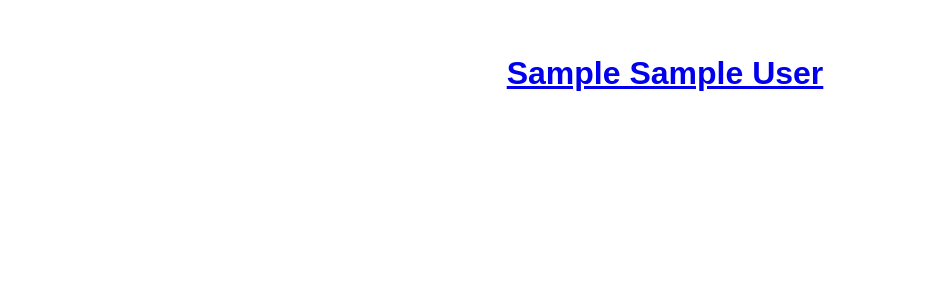
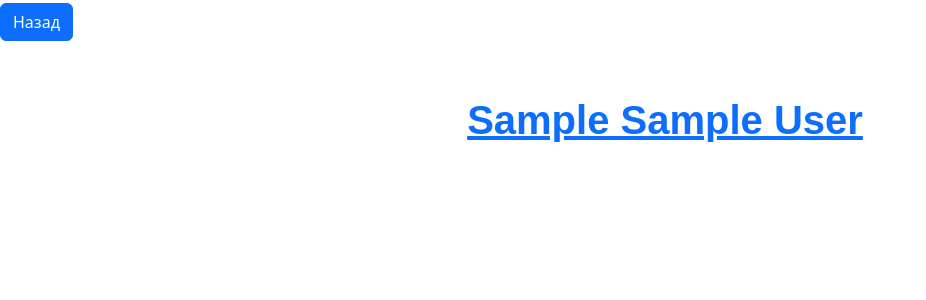
Before and after one commit to Andrew-arch477/-Group-portal, a Django app: page /portfolio/ in a window 1280 px wide. Shown: the top 300 px of the page, without its empty margins (0-926 px from the left). Run offline with Django 5.2, Linux system fonts and the light colour scheme; tables that the repository leaves empty hold one stand-in row (Sample ...).

Commit message:
Add button 'Back'

```diff
--- a/forum/templates/details/details_portfolio.html
+++ b/forum/templates/details/details_portfolio.html
@@ -3,10 +3,14 @@
 <head>
     <meta charset="UTF-8">
     <meta name="viewport" content="width=device-width, initial-scale=1.0">
+    <link href="https://cdn.jsdelivr.net/npm/bootstrap@5.3.7/dist/css/bootstrap.min.css" rel="stylesheet" integrity="sha384-LN+7fdVzj6u52u30Kp6M/trliBMCMKTyK833zpbD+pXdCLuTusPj697FH4R/5mcr" crossorigin="anonymous">
     <link rel="stylesheet" href="/static/styles.css">
     <title>Details of Portfolio</title>
 </head>
 <body>
+    <h2>
+        <a href="/portfolio" class="btn btn-primary">Назад</a>
+    </h2>
     <h1>
         ID: {{ student.id }}<br>
         First name: {{ student.first_name }}<br>
@@ -16,5 +20,6 @@
         Email: {{ student.email }}<br>
         Projects:
     </h1>
+    <script src="https://cdn.jsdelivr.net/npm/bootstrap@5.3.7/dist/js/bootstrap.bundle.min.js" integrity="sha384-ndDqU0Gzau9qJ1lfW4pNLlhNTkCfHzAVBReH9diLvGRem5+R9g2FzA8ZGN954O5Q" crossorigin="anonymous"></script>
 </body>
 </html>
--- a/forum/templates/portfolio.html
+++ b/forum/templates/portfolio.html
@@ -1,16 +1,21 @@
 <!DOCTYPE html>
 <html lang="en">
 <head>
-    <link rel="stylesheet" href="static/styles.css">
     <meta charset="UTF-8">
     <meta name="viewport" content="width=device-width, initial-scale=1.0">
+    <link href="https://cdn.jsdelivr.net/npm/bootstrap@5.3.7/dist/css/bootstrap.min.css" rel="stylesheet" integrity="sha384-LN+7fdVzj6u52u30Kp6M/trliBMCMKTyK833zpbD+pXdCLuTusPj697FH4R/5mcr" crossorigin="anonymous">
+    <link rel="stylesheet" href="/static/styles.css">
     <title>Portfolio</title>
 </head>
 <body>
+    <h2>
+    <a href="/forums" class="btn btn-primary">Назад</a>
+    </h2>
     <h1>
         {% for student in students %}
         <a href="/details_portfolio/{{ student.id }}">{{ student }}</a>
         {% endfor %}
     </h1>
+    <script src="https://cdn.jsdelivr.net/npm/bootstrap@5.3.7/dist/js/bootstrap.bundle.min.js" integrity="sha384-ndDqU0Gzau9qJ1lfW4pNLlhNTkCfHzAVBReH9diLvGRem5+R9g2FzA8ZGN954O5Q" crossorigin="anonymous"></script>
 </body>
 </html>
```
